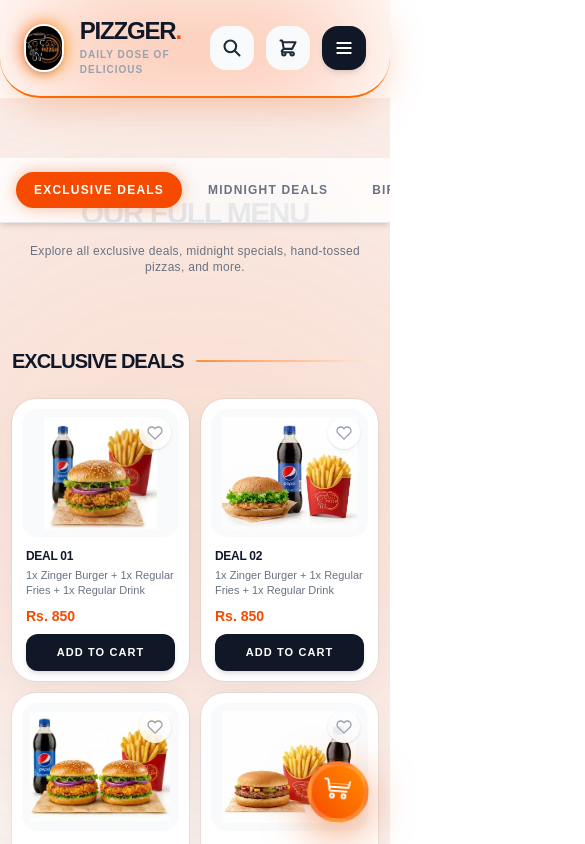
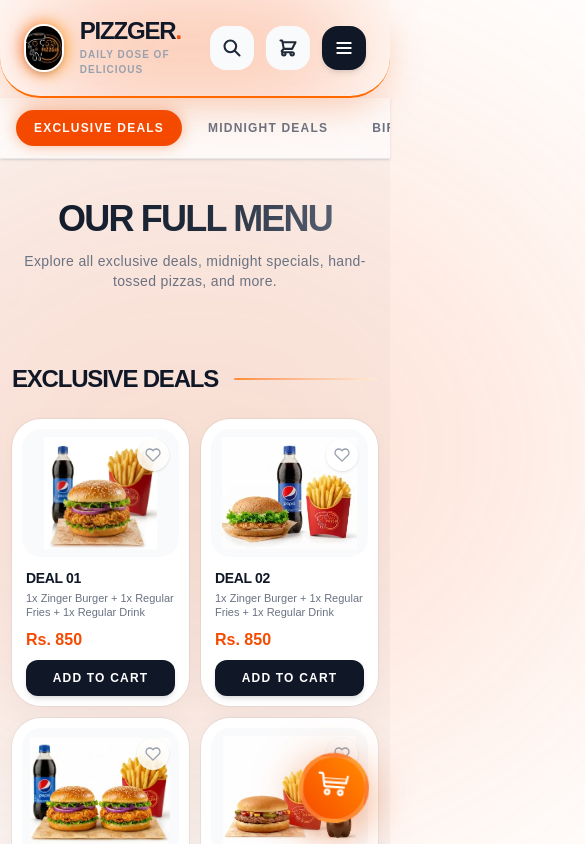
Before and after one commit to pizzgerrawalpindi-maker/premium-food-website, a Next.js app: page /menu in a window 390 px wide. Shown: the top 844 px of the page, 585 px wide, since content can reach past the window. Built offline with nearby package versions, Linux system fonts and the light colour scheme.

Commit message:
Update changes

```diff
--- a/src/app/menu/page.js
+++ b/src/app/menu/page.js
@@ -220,10 +220,10 @@
       : price;
 
     return (
-      <div className="group relative bg-white dark:bg-[#1c1410]/70 dark:backdrop-blur-xl rounded-[1.5rem] sm:rounded-[2.5rem] p-2.5 sm:p-3 flex flex-col shadow-[0_8px_30px_rgb(0,0,0,0.04)] dark:shadow-[0_10px_30px_rgba(234,88,12,0.1)] hover:shadow-[0_20px_50px_rgb(0,0,0,0.12)] hover:-translate-y-1.5 transition-all duration-300 ring-1 ring-gray-900/5 dark:ring-orange-500/20">
+      <div className="group relative bg-white dark:bg-[#1c1410]/70 dark:backdrop-blur-xl rounded-[1.8rem] sm:rounded-[2.5rem] p-2.5 sm:p-3 flex flex-col shadow-[0_8px_30px_rgb(0,0,0,0.04)] dark:shadow-[0_10px_30px_rgba(234,88,12,0.1)] hover:shadow-[0_20px_50px_rgb(0,0,0,0.12)] hover:-translate-y-1.5 transition-all duration-300 ring-1 ring-gray-900/5 dark:ring-orange-500/20">
 
         {/* Top Image Area */}
-        <div className="w-full h-32 sm:h-48 bg-gray-50 dark:bg-[#18110e] rounded-[1rem] sm:rounded-[1.5rem] relative overflow-hidden mb-3 sm:mb-4 flex items-center justify-center p-2">
+        <div className="w-full h-32 sm:h-48 bg-gray-50 dark:bg-[#18110e] rounded-[1.2rem] sm:rounded-[1.5rem] relative overflow-hidden mb-3 sm:mb-4 flex items-center justify-center p-2">
           <img
             src={`/${imageNum}.webp`}
             alt={title}
@@ -232,7 +232,7 @@
 
           <button
             onClick={(e) => { e.stopPropagation(); setIsLiked(!isLiked); }}
-            className="absolute top-2 right-2 sm:top-3 sm:right-3 w-8 h-8 sm:w-10 sm:h-10 bg-white/80 dark:bg-[#120D0A]/80 backdrop-blur-md rounded-full flex items-center justify-center shadow-sm hover:scale-110 active:scale-95 transition-all z-10"
+            className="absolute top-2.5 right-2.5 sm:top-3 sm:right-3 w-8 h-8 sm:w-10 sm:h-10 bg-white/80 dark:bg-[#120D0A]/80 backdrop-blur-md rounded-full flex items-center justify-center shadow-sm hover:scale-110 active:scale-95 transition-all z-10"
           >
             <svg
               className={`w-4 h-4 sm:w-5 sm:h-5 transition-colors duration-300 ${isLiked ? 'text-red-500 fill-current' : 'text-gray-400 dark:text-orange-200/60 fill-none stroke-current stroke-2'}`}
@@ -247,14 +247,14 @@
 
         {/* Bottom Content Area */}
         <div className="flex flex-col flex-grow px-1">
-          <h3 className="font-black text-gray-900 dark:text-white text-xs sm:text-lg uppercase tracking-tight leading-tight line-clamp-1">{title}</h3>
-          <p className="text-[11px] sm:text-sm text-gray-500 dark:text-orange-200/70 mt-1 sm:mt-2 font-medium leading-snug line-clamp-2 min-h-[30px] sm:min-h-[40px]">
+          <h3 className="font-black text-gray-900 dark:text-white text-sm sm:text-lg uppercase tracking-tight leading-snug">{title}</h3>
+          <p className="text-[11px] sm:text-sm text-gray-500 dark:text-orange-200/70 mt-1 sm:mt-2 font-medium leading-tight sm:leading-snug line-clamp-2 min-h-[30px] sm:min-h-[40px]">
             {description}
           </p>
 
-          <div className="mt-1 sm:mt-2 mb-2 sm:mb-3 min-h-[24px] sm:min-h-[32px] flex items-end">
+          <div className="mt-1 sm:mt-2 mb-2 sm:mb-3 min-h-[26px] sm:min-h-[32px] flex items-end">
             {displayPrice ? (
-               <span className="text-orange-600 dark:text-orange-400 font-black text-sm sm:text-xl">{displayPrice}</span>
+               <span className="text-orange-600 dark:text-orange-400 font-black text-base sm:text-xl">{displayPrice}</span>
             ) : (
                <span className="text-[10px] sm:text-sm font-bold text-gray-400 dark:text-orange-200/50 uppercase tracking-widest">Select Size</span>
             )}
@@ -262,7 +262,7 @@
 
           {/* Size Selector */}
           {pricingOptions && (
-            <div className="mb-2.5 sm:mb-3 relative">
+            <div className="mb-2 sm:mb-3 relative">
               <select
                 value={selectedSize}
                 onChange={(e) => { setSelectedSize(e.target.value); setError(false); }}
@@ -278,13 +278,13 @@
               <div className="absolute right-2.5 top-1/2 -translate-y-1/2 pointer-events-none">
                 <svg className="w-3.5 h-3.5 sm:w-4 sm:h-4 text-gray-400 dark:text-orange-200/60" fill="none" stroke="currentColor" viewBox="0 0 24 24"><path strokeLinecap="round" strokeLinejoin="round" strokeWidth="2" d="M19 9l-7 7-7-7"></path></svg>
               </div>
-              {error && <span className="absolute -top-4 right-1 text-[10px] sm:text-xs text-red-500 font-black tracking-widest uppercase bg-white dark:bg-[#120D0A] px-1">Required!</span>}
+              {error && <span className="absolute -top-4 right-1 text-[10px] text-red-500 font-black tracking-widest uppercase bg-white dark:bg-[#120D0A] px-1">Required!</span>}
             </div>
           )}
 
           <button
             onClick={handleAddToCartClick}
-            className={`mt-auto w-full font-bold py-2.5 sm:py-3.5 rounded-xl uppercase tracking-widest text-[11px] sm:text-sm transition-all active:scale-95 shadow-md hover:shadow-lg cursor-pointer ${
+            className={`mt-auto w-full font-bold py-2.5 sm:py-3.5 rounded-xl uppercase tracking-widest text-xs sm:text-sm transition-all active:scale-95 shadow-md hover:shadow-lg cursor-pointer ${
               addedEffect ? 'bg-green-600 text-white' : 'bg-gray-900 dark:bg-orange-600 hover:bg-black dark:hover:bg-orange-700 text-white'
             }`}
           >
@@ -296,8 +296,8 @@
   };
 
   const SectionHeader = ({ title, subtitle }) => (
-    <div className="flex items-center gap-3 sm:gap-6 mb-6 sm:mb-8">
-      <h2 className="text-xl sm:text-3xl md:text-4xl font-black uppercase tracking-tighter text-gray-900 dark:text-white whitespace-nowrap">
+    <div className="flex items-center gap-4 sm:gap-6 mb-6 sm:mb-8">
+      <h2 className="text-2xl sm:text-3xl md:text-4xl font-black uppercase tracking-tighter text-gray-900 dark:text-white whitespace-nowrap">
         {title}
       </h2>
       <div className="h-[2px] flex-grow bg-gradient-to-r from-orange-500 to-orange-100 dark:to-orange-900/50 rounded-full opacity-70"></div>
@@ -306,8 +306,8 @@
   );
 
   const SubSectionHeader = ({ title }) => (
-    <div className="flex items-center gap-3 sm:gap-4 mb-4 sm:mb-6 mt-4">
-      <h3 className="text-base sm:text-xl font-extrabold uppercase tracking-wide text-transparent bg-clip-text bg-gradient-to-r from-orange-600 to-orange-400">
+    <div className="flex items-center gap-4 mb-4 sm:mb-6 mt-4">
+      <h3 className="text-lg sm:text-xl font-extrabold uppercase tracking-wide text-transparent bg-clip-text bg-gradient-to-r from-orange-600 to-orange-400">
         {title}
       </h3>
       <div className="h-px flex-grow bg-gray-200 dark:bg-orange-500/20"></div>
@@ -335,7 +335,7 @@
   };
 
   return (
-    <div className="min-h-screen bg-[#FAFAFA] dark:bg-[#120D0A] text-gray-900 dark:text-gray-100 antialiased relative z-0 transition-colors duration-500 overflow-x-hidden w-full">
+    <div className="min-h-screen bg-[#FAFAFA] dark:bg-[#120D0A] text-gray-900 dark:text-gray-100 antialiased relative z-0 transition-colors duration-500">
 
       <style dangerouslySetInnerHTML={{__html: `
         .hide-scrollbar::-webkit-scrollbar { display: none; }
@@ -355,8 +355,8 @@
       <div className="absolute top-[70%] right-10 w-[550px] h-[550px] bg-orange-500/15 rounded-full blur-[160px] pointer-events-none -z-10"></div>
 
       {/* Sticky Categories Navigation Bar */}
-      <div className="sticky top-[60px] sm:top-[70px] md:top-[80px] z-40 w-full bg-white/80 dark:bg-[#120D0A]/90 backdrop-blur-2xl border-b border-gray-200 dark:border-orange-500/20 shadow-md transition-all duration-300">
-        <div ref={navRef} className="max-w-[85rem] mx-auto flex items-center gap-2 overflow-x-auto hide-scrollbar px-4 sm:px-6 lg:px-8 py-3.5 sm:py-4 snap-x">
+      <div className="sticky top-[70px] md:top-[80px] z-40 w-full bg-white/70 dark:bg-[#120D0A]/85 backdrop-blur-2xl border-b border-gray-200 dark:border-orange-500/20 shadow-sm transition-all duration-300">
+        <div ref={navRef} className="max-w-[85rem] mx-auto flex items-center gap-2 overflow-x-auto hide-scrollbar px-4 sm:px-6 lg:px-8 py-3 sm:py-4 snap-x">
           {menuSections.map(({ id, label }) => (
             <button
               key={id}
@@ -374,13 +374,13 @@
         </div>
       </div>
 
-      <div className="max-w-[85rem] mx-auto space-y-16 sm:space-y-24 pt-8 sm:pt-12 pb-32 px-3 sm:px-6 lg:px-8 overflow-x-hidden">
+      <div className="max-w-[85rem] mx-auto space-y-16 sm:space-y-24 pt-10 sm:pt-12 pb-32 px-3 sm:px-6 lg:px-8 overflow-x-hidden">
 
         <div className="text-center pb-2 sm:pb-4">
-          <h1 className="text-3xl sm:text-6xl md:text-7xl font-black uppercase tracking-tighter text-transparent bg-clip-text bg-gradient-to-r from-gray-900 via-gray-800 to-gray-500 dark:from-white dark:via-orange-100 dark:to-orange-300 mb-3 sm:mb-4">
+          <h1 className="text-4xl sm:text-6xl md:text-7xl font-black uppercase tracking-tighter text-transparent bg-clip-text bg-gradient-to-r from-gray-900 via-gray-800 to-gray-500 dark:from-white dark:via-orange-100 dark:to-orange-300 mb-3 sm:mb-4">
             Our Full Menu
           </h1>
-          <p className="text-gray-500 dark:text-orange-200/70 text-xs sm:text-lg font-medium tracking-wide max-w-2xl mx-auto px-4">
+          <p className="text-gray-500 dark:text-orange-200/70 text-sm sm:text-lg font-medium tracking-wide max-w-2xl mx-auto px-2">
             Explore all exclusive deals, midnight specials, hand-tossed pizzas, and more.
           </p>
         </div>
@@ -436,7 +436,7 @@
         </section>
 
         {/* 6. Pizzas */}
-        <section id="pizzas" className="bg-white/40 dark:bg-[#18110e]/60 p-4 sm:p-10 rounded-[2rem] sm:rounded-[3rem] ring-1 ring-gray-900/5 dark:ring-orange-500/20 shadow-[0_20px_50px_-10px_rgba(0,0,0,0.02)] backdrop-blur-3xl scroll-mt-48">
+        <section id="pizzas" className="bg-white/40 dark:bg-[#18110e]/60 p-4 sm:p-10 rounded-[2.5rem] sm:rounded-[3rem] ring-1 ring-gray-900/5 dark:ring-orange-500/20 shadow-[0_20px_50px_-10px_rgba(0,0,0,0.02)] backdrop-blur-3xl scroll-mt-48">
           <SectionHeader title="Hand-Tossed Pizzas" />
           <div className="space-y-12 sm:space-y-16">
             <div>
@@ -569,13 +569,13 @@
       </div>
 
       {/* FLOATING CART BUTTON LINKED TO CART PAGE */}
-      <Link href="/cart" className="fixed bottom-6 right-6 sm:bottom-10 sm:right-10 z-50 w-14 h-14 sm:w-20 sm:h-20 rounded-full bg-gradient-to-tr from-orange-600 to-orange-400 text-white shadow-[0_10px_40px_rgba(234,88,12,0.6)] flex items-center justify-center cursor-pointer hover:scale-110 active:scale-95 transition-transform duration-300 border-4 border-white/20 dark:border-[#120D0A]/40 animate-custom-shake group">
-        <svg xmlns="http://www.w3.org/2000/svg" className="w-7 h-7 sm:w-10 sm:h-10 fill-current" viewBox="0 0 256 256">
+      <Link href="/cart" className="fixed bottom-6 right-6 sm:bottom-10 sm:right-10 z-50 w-16 h-16 sm:w-20 sm:h-20 rounded-full bg-gradient-to-tr from-orange-600 to-orange-400 text-white shadow-[0_10px_40px_rgba(234,88,12,0.6)] flex items-center justify-center cursor-pointer hover:scale-110 active:scale-95 transition-transform duration-300 border-4 border-white/20 dark:border-[#120D0A]/40 animate-custom-shake group">
+        <svg xmlns="http://www.w3.org/2000/svg" className="w-8 h-8 sm:w-10 sm:h-10 fill-current" viewBox="0 0 256 256">
           <path d="M222.14,58.87A8,8,0,0,0,216,56H54.68L49.79,29.14A16,16,0,0,0,34.05,16H16a8,8,0,0,0,0,16h18.05l15.6,85.78A16,16,0,0,0,65.27,128H200a8,8,0,0,0,0-16H65.27a.12.12,0,0,1-.05,0L61.85,96H213a8,8,0,0,0,7.88-6.62l10-56A8,8,0,0,0,222.14,58.87ZM206.63,80H58.94l-3.27-18H210ZM80,184a24,24,0,1,0-24-24A24,24,0,0,0,80,184Zm0-32a8,8,0,1,1-8,8A8,8,0,0,1,80,152Zm96,32a24,24,0,1,0-24-24A24,24,0,0,0,176,184Zm0-32a8,8,0,1,1-8,8A8,8,0,0,1,176,152Z"></path>
         </svg>
 
         {cartCount > 0 && (
-          <span className="absolute top-0 right-0 w-5 h-5 sm:w-7 sm:h-7 bg-red-600 border-2 border-white dark:border-[#120D0A] text-white text-[10px] sm:text-sm font-black rounded-full flex items-center justify-center transform -translate-y-1/4 translate-x-1/4 shadow-lg group-hover:scale-110 transition-transform">
+          <span className="absolute top-0 right-0 w-6 h-6 sm:w-7 sm:h-7 bg-red-600 border-2 border-white dark:border-[#120D0A] text-white text-xs sm:text-sm font-black rounded-full flex items-center justify-center transform -translate-y-1/4 translate-x-1/4 shadow-lg group-hover:scale-110 transition-transform">
             {cartCount}
           </span>
         )}
```
